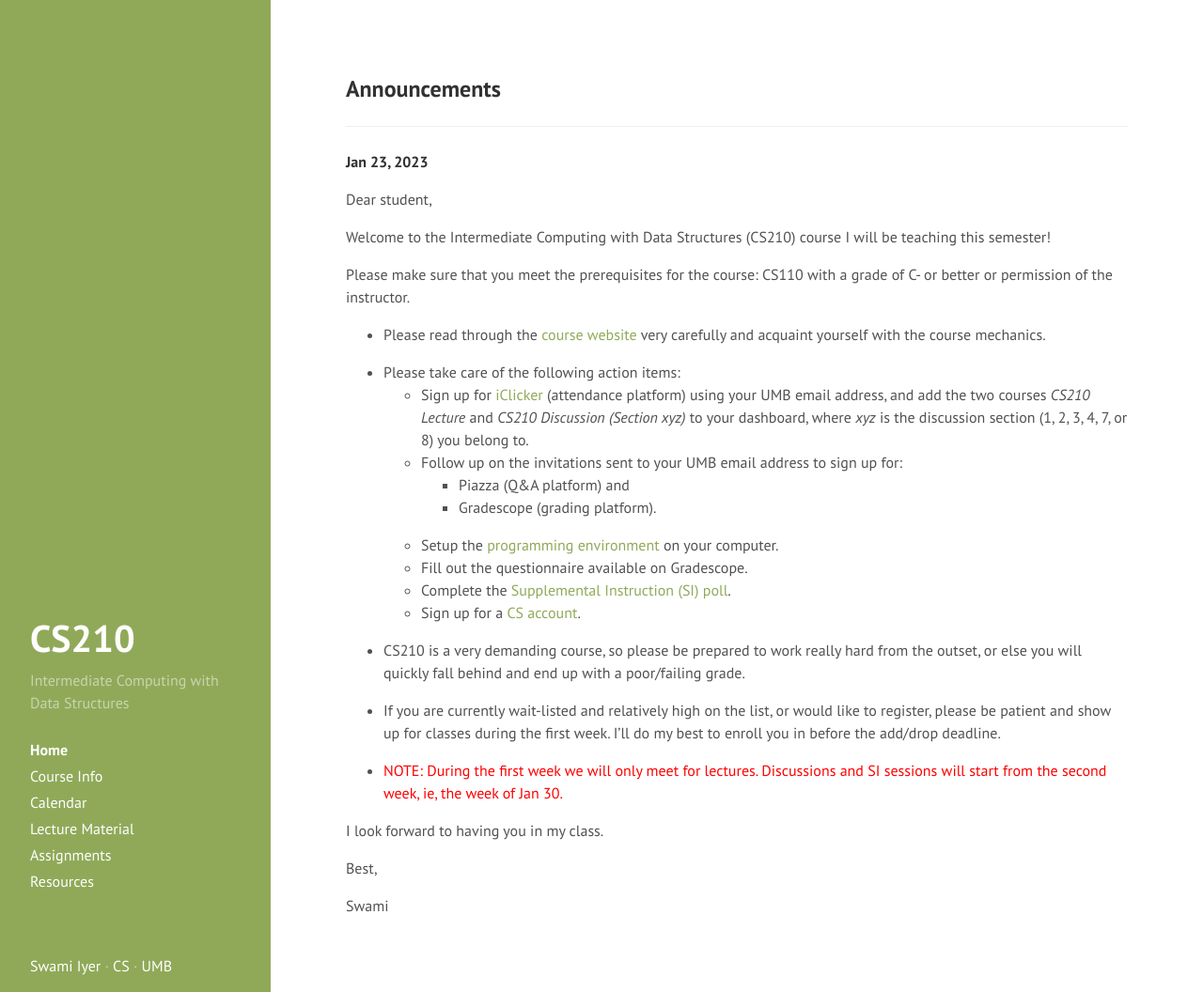
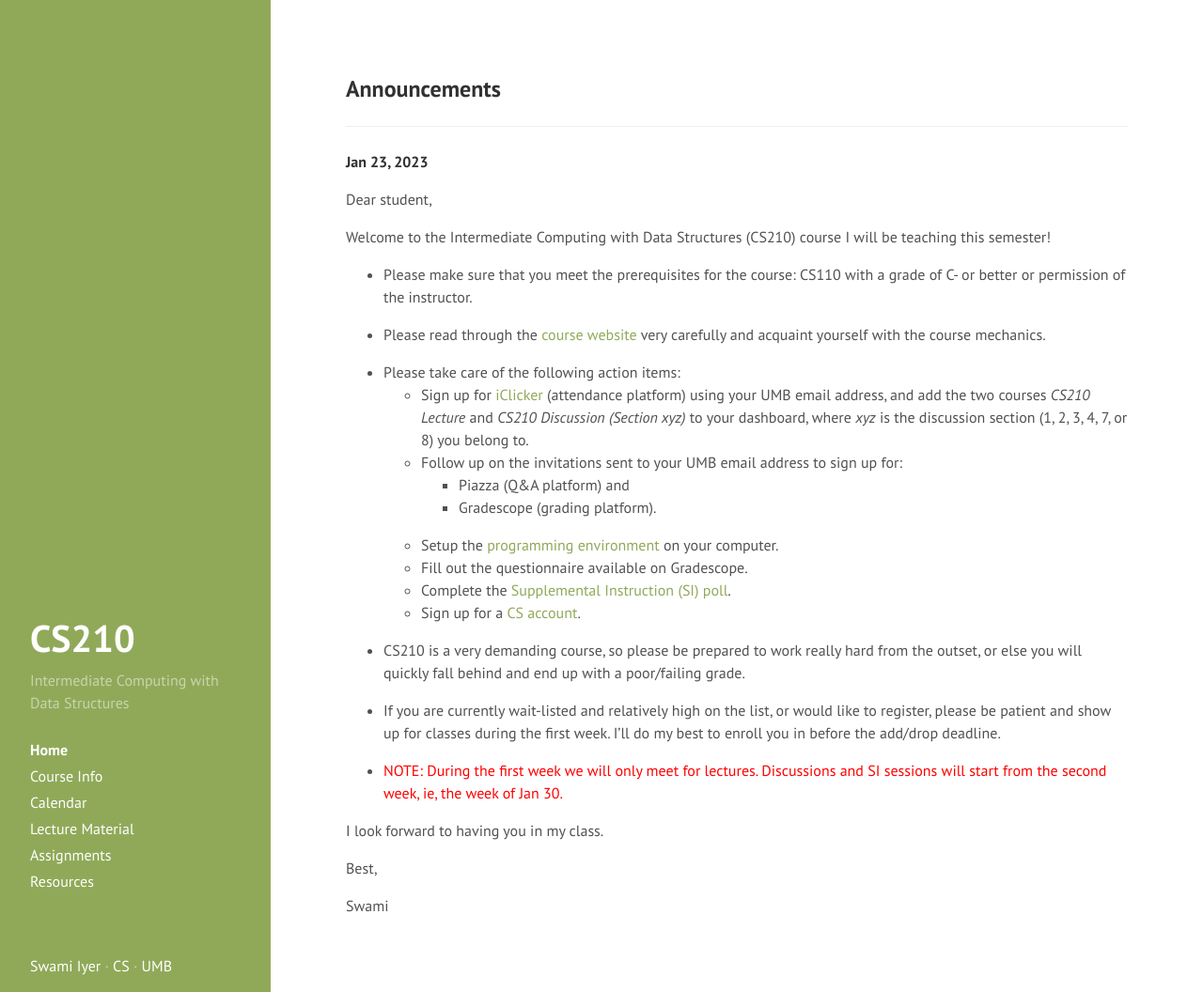
Before and after one commit to swamiiyer/swamiiyer.github.io, a Jekyll site: the page built from _pages/cs210/index.md, in a window 1280 px wide and 1056 px high. Shown: the whole window at 94% size. Built offline with Jekyll 4.4.1, drawn with Linux system fonts in a browser that asks for light colours.

Commit message:
Minor change.

```diff
--- a/_pages/cs210/index.md
+++ b/_pages/cs210/index.md
@@ -11,7 +11,7 @@ Dear student,
 
 Welcome to the Intermediate Computing with Data Structures (CS210) course I will be teaching this semester!
 
-Please make sure that you meet the prerequisites for the course: CS110 with a grade of C- or better or permission of the instructor.
+- Please make sure that you meet the prerequisites for the course: CS110 with a grade of C- or better or permission of the instructor.
 
 - Please read through the [course website](/cs210/) very carefully and acquaint yourself with the course mechanics.
 
```
